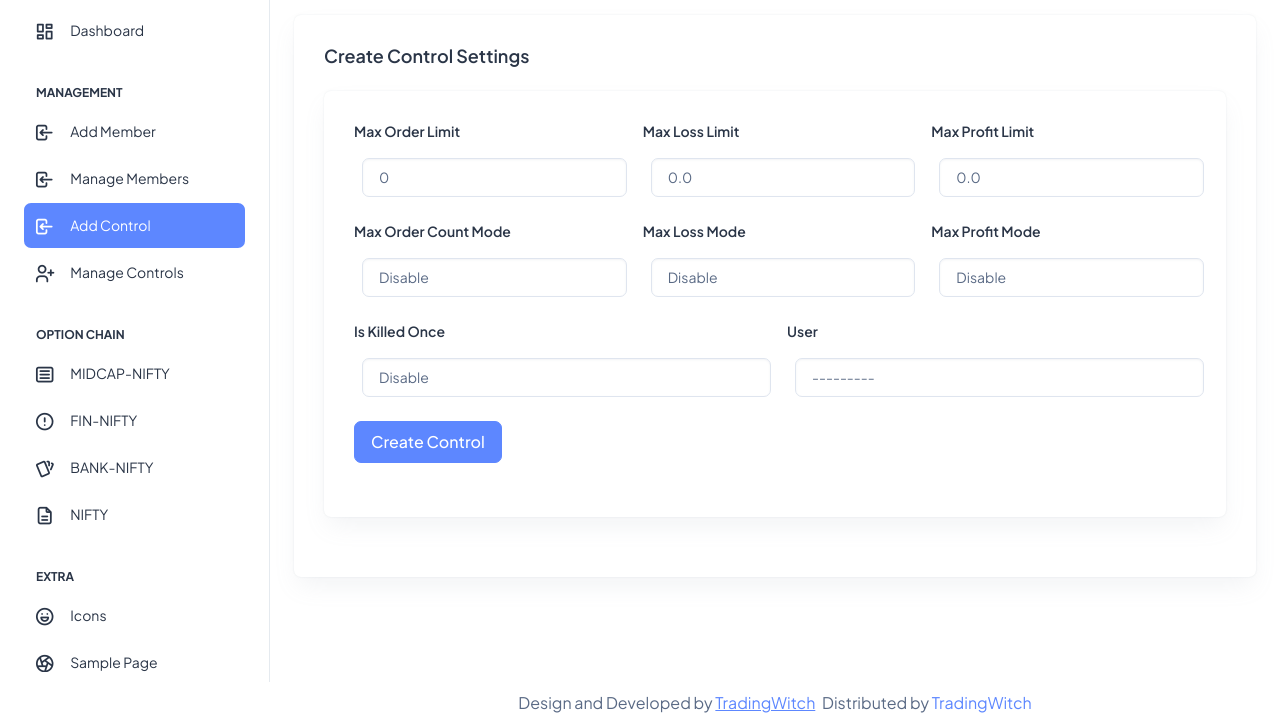
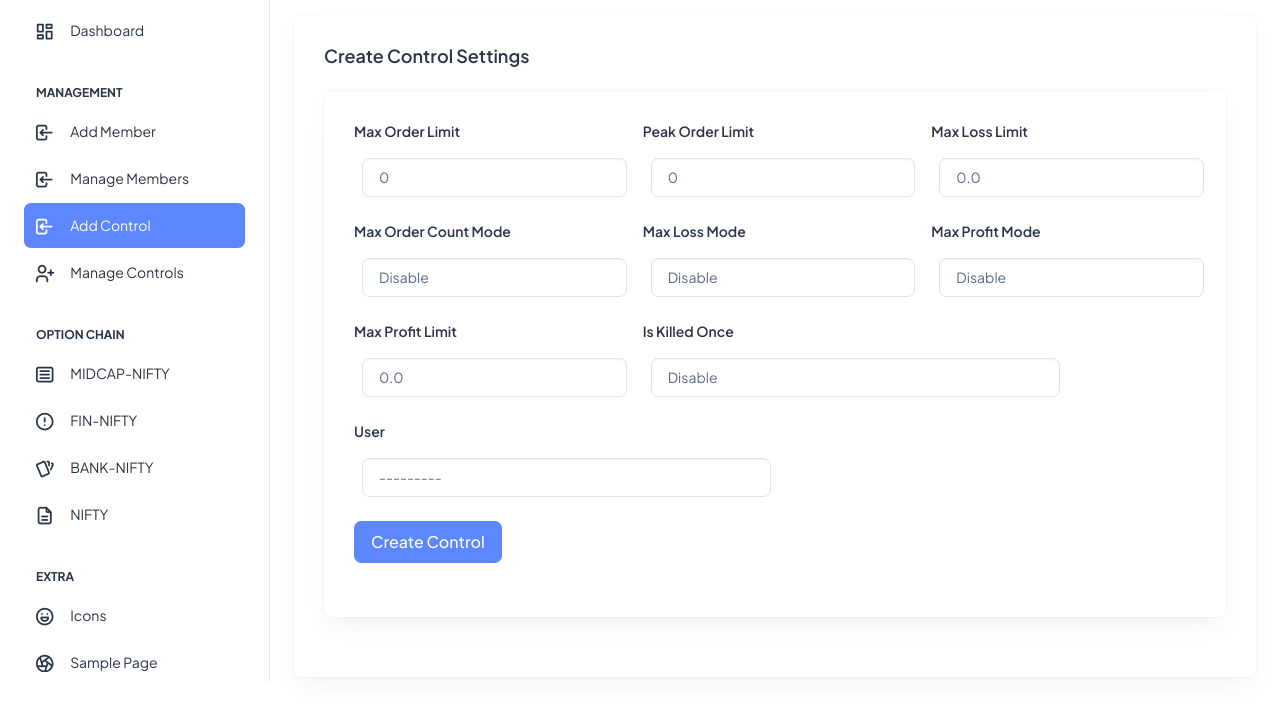
Before and after one commit to AppzWizard13/postbackhub, a Django app: page /create-control/ in a window 1280 px wide. Shown: the part 118-835 px from the top of the page. Run offline with Django 5.2, Linux system fonts and the light colour scheme; data comes from the database, SQL or seed files in the repository; some libraries are stand-ins or nearby versions.

Commit message:
peak order limit added

```diff
--- a/account/forms.py
+++ b/account/forms.py
@@ -106,7 +106,7 @@ class CustomControlCreationForm(forms.ModelForm):
     # You can add any specific fields you want for customization here
     class Meta:
         model = Control
-        fields = ['max_order_limit', 'max_loss_limit', 'max_profit_limit',
+        fields = ['max_order_limit', 'peak_order_limit', 'max_loss_limit', 'max_profit_limit',
                   'max_profit_mode', 'max_order_count_mode', 'is_killed_once', 'user']
 
     def __init__(self, *args, **kwargs):
@@ -124,7 +124,7 @@ from .models import Control
 class ControlForm(forms.ModelForm):
     class Meta:
         model = Control
-        fields = ['max_order_limit', 'max_loss_limit', 'max_profit_limit','max_loss_mode',
+        fields = ['max_order_limit', 'peak_order_limit', 'max_loss_limit', 'max_profit_limit','max_loss_mode',
                   'max_profit_mode', 'max_order_count_mode', 'is_killed_once', 'user']
 
     def __init__(self, *args, **kwargs):
--- a/account/views.py
+++ b/account/views.py
@@ -224,6 +224,7 @@ class EditControlView(UpdateView):
         # Prepare the data you want to update
         updated_data = {
             'max_order_limit': form.cleaned_data.get('max_order_limit'),
+            'peak_order_limit': form.cleaned_data.get('peak_order_limit'),
             'max_loss_limit': form.cleaned_data.get('max_loss_limit'),
             'max_profit_limit': form.cleaned_data.get('max_profit_limit'),
             'max_profit_mode': form.cleaned_data.get('max_profit_mode'),
--- a/templates/dashboard/control_listview.html
+++ b/templates/dashboard/control_listview.html
@@ -19,6 +19,9 @@
                     </th>
                     <th class="border-bottom-0">
                       <h6 class="fw-semibold mb-0">Max Order Limit</h6>
+                    </th>
+                    <th class="border-bottom-0">
+                      <h6 class="fw-semibold mb-0">Peak Order Limit</h6>
                     </th>
                     <th class="border-bottom-0">
                       <h6 class="fw-semibold mb-0">Max Loss Limit</h6>
@@ -52,6 +55,9 @@
                     </td>
                     <td class="border-bottom-0">
                       <p class="mb-0 fw-normal">{{ control.max_order_limit }}</p>
+                    </td>
+                    <td class="border-bottom-0">
+                      <p class="mb-0 fw-normal">{{ control.peak_order_limit }}</p>
                     </td>
                     <td class="border-bottom-0">
                       <p class="mb-0 fw-normal">{{ control.max_loss_limit }}</p>
--- a/templates/dashboard/create_control.html
+++ b/templates/dashboard/create_control.html
@@ -17,12 +17,12 @@
                                 {{ form.max_order_limit }}
                             </div>
                             <div class="col-md-4 mb-3">
+                                <label for="id_peak_order_limit" class="form-label">Peak Order Limit</label>
+                                {{ form.peak_order_limit }}
+                            </div>
+                            <div class="col-md-4 mb-3">
                                 <label for="id_max_loss_limit" class="form-label">Max Loss Limit</label>
                                 {{ form.max_loss_limit }}
-                            </div>
-                            <div class="col-md-4 mb-3">
-                                <label for="id_max_profit_limit" class="form-label">Max Profit Limit</label>
-                                {{ form.max_profit_limit }}
                             </div>
                         </div>
 
@@ -45,7 +45,10 @@
 
                         <!-- Row 3: Max Order Count Mode and Is Killed Once -->
                         <div class="row">
-
+                            <div class="col-md-4 mb-3">
+                                <label for="id_max_profit_limit" class="form-label">Max Profit Limit</label>
+                                {{ form.max_profit_limit }}
+                            </div>
                             <div class="col-md-6 mb-3">
                                 <label for="id_is_killed_once" class="form-label">Is Killed Once</label>
                                 {{ form.is_killed_once }}
```
